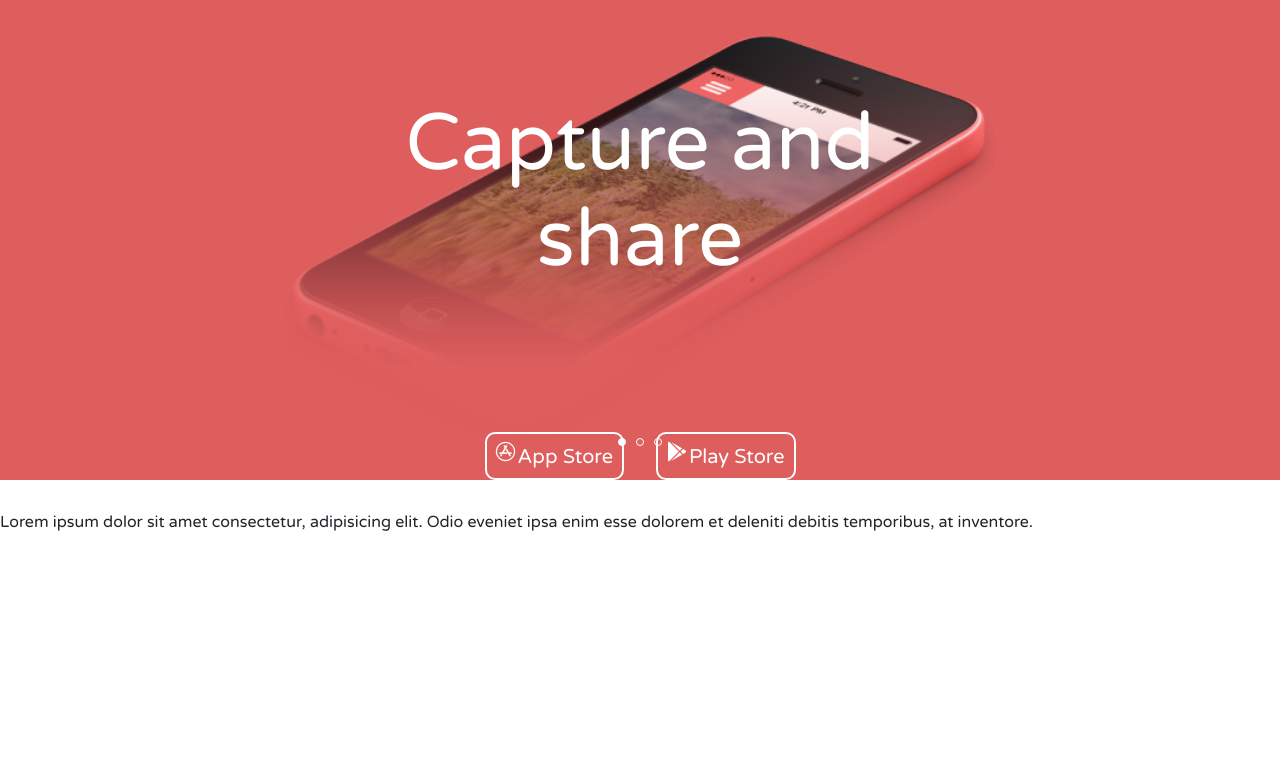
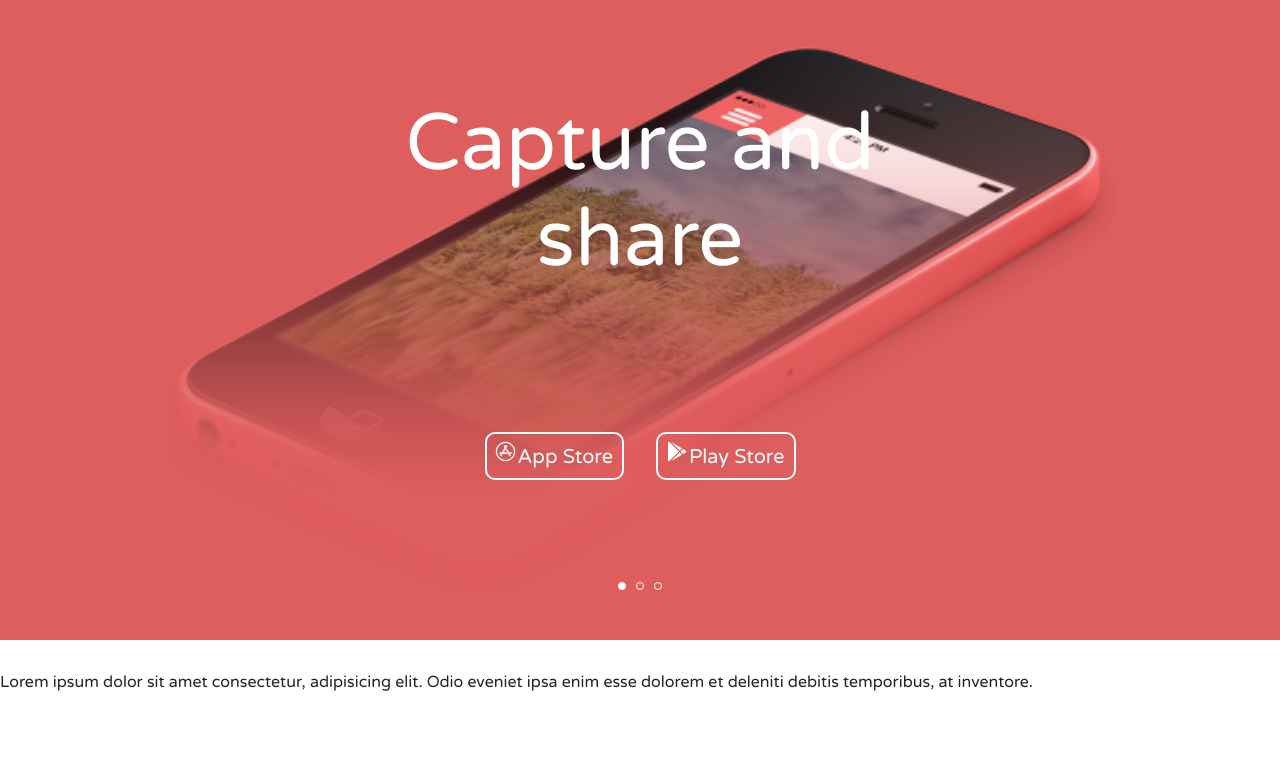
Before and after one commit to Pixus20/maket7, a website: page app/index.html in a window 1280 px wide. Drawn offline with nearby package versions, Linux system fonts and the light colour scheme.

Commit message:
banner(problem img height)

```diff
--- a/app/sass/style.sass
+++ b/app/sass/style.sass
@@ -25,10 +25,8 @@ $body-font: 'Varela Round', sans-serif
     box-sizing: border-box
     font-family: 'Varela Round', sans-serif
 body
-
     .container-fluid
         .banner_slider
-
             .slider1
                 .slick-dots
                     top: 90%
@@ -43,7 +41,8 @@ body
                             &::before
                                 content: ''
                 .slide
-                    min-height: max-content
+                    position: relative
+                    min-height: 80vh
                     background-color:$primary
                     background-image: url('../images/maket_images/iPhone.png')
                     background-repeat: no-repeat
```
Also changed, not shown: app/css/style.css.
